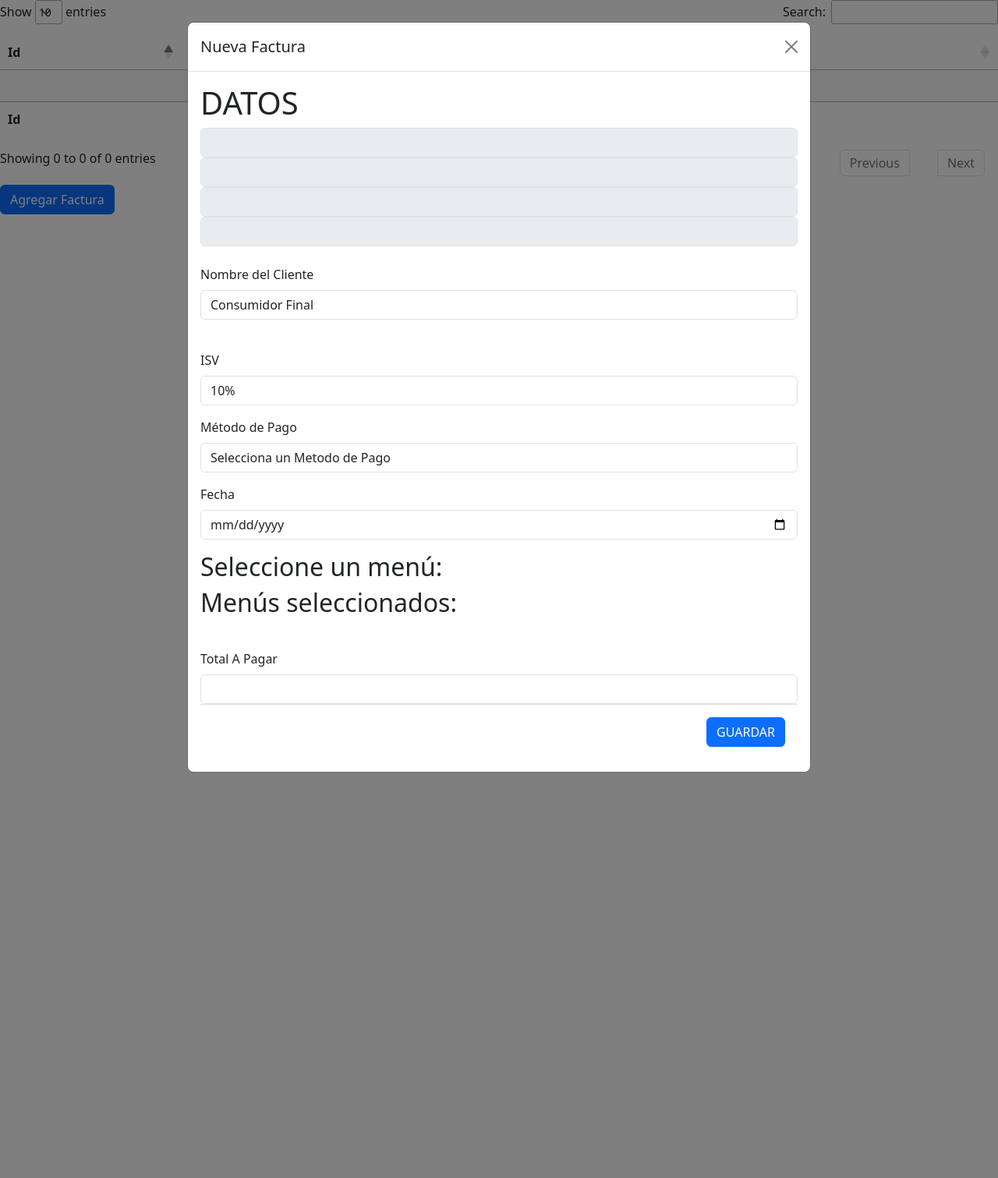
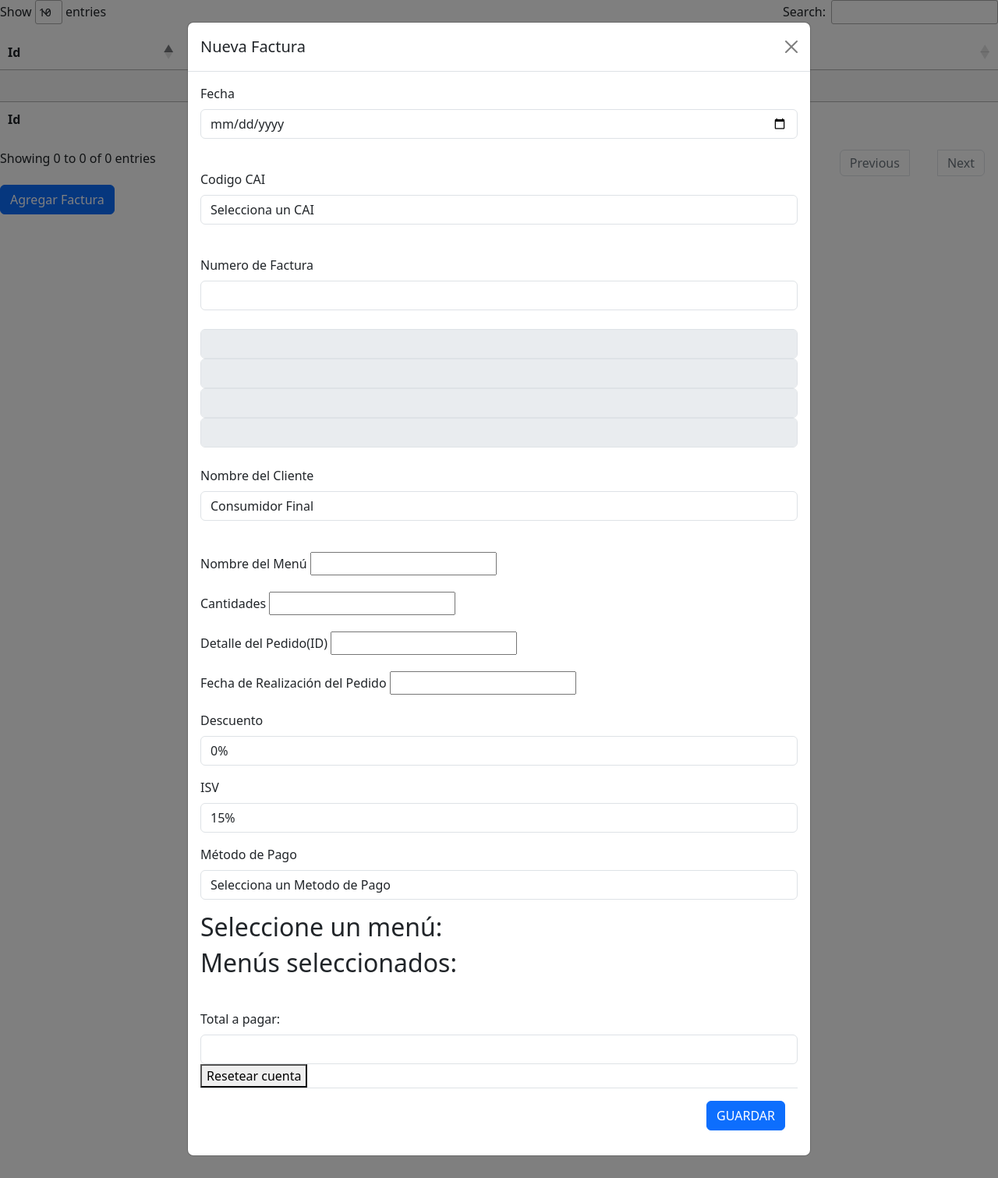
Before and after one commit to Midari-tokitsun/Proyects22, a Django app: page /facturacion/ in a window 1280 px wide, after a click on "Agregar Factura". Shown: the whole page at 78% size. Run offline with Django 4.2, Linux system fonts and the light colour scheme; data that the repository does not hold is empty; parts of the project's set-up code (start-up, migrations or seed data) failed here and were passed over; some libraries are stand-ins or nearby versions.

Commit message:
Actualizaciones hechas al proyecto 30/3/23
Actualizaciones hechas al proyecto 30/3/23

```diff
--- a/restaurant/main/urls.py
+++ b/restaurant/main/urls.py
@@ -337,6 +337,8 @@ urlpatterns = [
 
     path("facturacion/",views.facturaciontabla, name="facturacion"),
 
+    path('obtener_detalles_pedido/', views.obtener_detalles_pedido, name='obtener_detalles_pedido'),
+    path('obtener_detalles_menu/', views.obtener_detalles_menu, name='obtener_detalles_menu'),
 
 #FIN
 
--- a/restaurant/restaurantwebsite/templates/facturacion.html
+++ b/restaurant/restaurantwebsite/templates/facturacion.html
@@ -75,12 +75,12 @@
             .grid-container {
               display: grid;
               grid-template-columns: repeat(3, 1fr);
-              grid-gap: 10px;
+              grid-gap: 5px;
             }
             .grid-item {
               background-color: #ddd;
-              padding: 20px;
-              font-size: 30px;
+              padding: 15px;
+              font-size: 15px;
               text-align: center;
             }
           </style>
@@ -100,8 +100,32 @@
        </div>
        <div class="modal-body">
 
-        <h1>DATOS</h1>
         <form id="factura-form">
+
+
+
+
+          <div class="mb-3">
+            <label for="fecha" class="form-label">Fecha</label>
+            <input type="date" class="form-control" id="fecha" name="fecha">
+          </div>
+
+          <br>
+          <div class="mb-3">
+            <label for="cliente" class="form-label">Codigo CAI</label>
+            <select class="form-control" name="" id="">
+               <option value="" selected>Selecciona un CAI</option>
+               {% for s in sar %}
+               <option value="{{s.codigo_sar}}">{{s.codigo_sar}}</option>
+               {% endfor %}
+           </select>
+          </div>
+
+          <br>
+           <label for="">Numero de Factura</label>
+            <input type="text" class="form-control" name="" id="">
+
+            <br>
         {% if request.session %}
 
          <input class="form-control" value="{{ request.session.nombre }}" readonly>
@@ -114,7 +138,7 @@
             <br>
            <div class="mb-3">
              <label for="cliente" class="form-label">Nombre del Cliente</label>
-             <select class="form-control" name="" id="">
+             <select class="form-control" name="" id="cliente-select">
                 <option value="" selected>Consumidor Final</option>
                 {% for u in user %}
                 <option value="{{u.nombre}}">{{u.nombre}}</option>
@@ -123,14 +147,44 @@
            </div>
             <br>
 
+            <div class="mb-3">
+              <label for="menu" class="form-label">Nombre del Menú</label>
+              <input type="text" name="menu" id="menu-input" readonly>
+          </div>
+
+          <div class="mb-3">
+              <label for="cantidades" class="form-label">Cantidades</label>
+              <input type="text" name="cantidades" id="cantidades-input" readonly>
+          </div>
+
+          <div class="mb-3">
+              <label for="detalle" class="form-label">Detalle del Pedido(ID)</label>
+              <input type="text" name="detalle" id="detalle-input" readonly>
+          </div>
+
+          <div class="mb-3">
+              <label for="fecha" class="form-label">Fecha de Realización del Pedido</label>
+              <input type="text" name="fecha" id="fecha-input" readonly>
+          </div>
+
+
+            <div class="mb-3">
+              <label for="cliente" class="form-label">Descuento</label>
+              <select class="form-control" name="" id="">
+                 <option value="" selected>0%</option>
+                 <option value="" >5%</option>
+                 <option value="" >10%</option>
+
+              </select>
+            </div>
+
+
 
             <div class="mb-3">
                 <label for="cliente" class="form-label">ISV</label>
                 <select class="form-control" name="" id="">
-                   <option value="" selected>10%</option>
-                   <option value="" >15%</option>
-                   <option value="" >20%</option>
-
+                   <option value="" selected>15%</option>
+                   <option value="" >18%</option>
                 </select>
               </div>
 
@@ -165,30 +219,33 @@
             </div>
 
 
-
-           <div class="mb-3">
-             <label for="fecha" class="form-label">Fecha</label>
-             <input type="date" class="form-control" id="fecha" name="fecha">
-           </div>
 <!-- Este es el contenedor de la grilla de selección de menú -->
 <div id="menu-grid-container">
   <h2>Seleccione un menú:</h2>
   <div class="grid-container">
     {% for m in men %}
-                <div class="grid-item" data-menu="{{m.nombre_menu}}">{{m.nombre_menu}}</div>
+    <div class="grid-item" data-menu="{{m.nombre_menu}}" data-precio="{{m.precio_menu}}">{{m.nombre_menu}} - {{m.precio_menu}}</div>
     {% endfor %}
   </div>
 </div>
-           <!-- Este es el contenedor de los menús seleccionados -->
+
+
 <div id="selected-menus-container">
   <h2>Menús seleccionados:</h2>
-             <ul id="selected-menus-list">
-              </ul>
+  <ul id="selected-menus-list"></ul>
+</div>
 
-           </div>
            <br>
-           <label class="form-label" for="">Total A Pagar</label>
-           <input class="form-control" type="text">
+           <label class="form-label" for="total-a-pagar">Total a pagar:</label>
+           <input id="total-a-pagar" class="form-control" type="text" >
+
+
+
+
+
+           <button id="reset-total-button" type="button">Resetear cuenta</button>
+
+
 
 
            <div class="modal-footer">
@@ -201,6 +258,38 @@
 
 
         <script>
+
+
+$(document).ready(function() {
+    $('#cliente-select').change(function() {
+        var cliente_id = $(this).val();
+
+        if (cliente_id !== '') {
+            $.ajax({
+                url: '/obtener_detalles_pedido/',
+                type: 'GET',
+                data: {
+                    'cliente_id': cliente_id
+                },
+                success: function(response) {
+                    $('#menu-input').val(response.menu_nombre);
+                    $('#cantidades-input').val(response.cantidades);
+                    $('#detalle-input').val(response.detalle_id);
+                    $('#fecha-input').val(response.fecha);
+                },
+                error: function(error) {
+                    console.log(error);
+                }
+            });
+        } else {
+            // Limpiar los campos de entrada si no se ha seleccionado ningún cliente
+            $('#menu-input').val('');
+            $('#cantidades-input').val('');
+            $('#detalle-input').val('');
+            $('#fecha-input').val('');
+        }
+    });
+});
 
 
 const select = document.getElementById('metodo-pago');
@@ -227,22 +316,119 @@ const select = document.getElementById('metodo-pago');
         }
     });
 
+    $(document).ready(function() {
+  // Lista de menús seleccionados
+  var selectedMenus = [];
 
+
+  $("#reset-total-button").click(function() {
+  $("#total-a-pagar").val("0€");
+});
+
+
+  // Función para actualizar el input de "Total a pagar"
   function updateSelectedMenusInput() {
-  var selectedMenus = [];
+    var total = 0;
+    for (var i = 0; i < selectedMenus.length; i++) {
+      total += parseInt(selectedMenus[i].precio) * selectedMenus[i].cantidad;
+    }
+    $("#total-a-pagar").val(total + "€");
+  }
+
+  function addSelectedMenu(menu) {
+  // Buscar el menú en la lista de seleccionados
+  var selectedMenu = selectedMenus.find(function(m) {
+    return m.nombre === menu.nombre;
+  });
+
+  if (selectedMenu) {
+    // Incrementar la cantidad del menú seleccionado y actualizar el elemento de lista
+    selectedMenu.cantidad++;
+    $("#selected-menus-list li[data-nombre='" + menu.nombre + "']").text(selectedMenu.nombre + " x" + selectedMenu.cantidad);
+  } else {
+    // Agregar el menú a la lista con cantidad inicial de 1
+    selectedMenu = {
+      nombre: menu.nombre,
+      precio: menu.precio,
+      cantidad: 1
+    };
+    selectedMenus.push(selectedMenu);
+
+    // Crear un nuevo elemento de lista con el nombre y el precio del menú
+    var $newListItem = $("<li></li>")
+      .text(selectedMenu.nombre + " x" + selectedMenu.cantidad)
+      .attr("data-nombre", selectedMenu.nombre)
+      .attr("data-precio", selectedMenu.precio);
+
+    // Agregar el nuevo elemento a la lista de menús seleccionados
+    $("#selected-menus-list").append($newListItem);
+  }
+
+  // Actualizar el input de "Total a pagar"
+  updateSelectedMenusInput();
+}
+
+
+  // Función para quitar un menú de la lista de seleccionados
+  function removeSelectedMenu(menu) {
+    // Buscar el menú en la lista
+    for (var i = 0; i < selectedMenus.length; i++) {
+      if (selectedMenus[i].nombre === menu.nombre) {
+        // Decrementar la cantidad de selección y quitar el menú si la cantidad llega a 0
+        selectedMenus[i].cantidad--;
+        if (selectedMenus[i].cantidad === 0) {
+          selectedMenus.splice(i, 1);
+
+          // Buscar el elemento de lista correspondiente y quitarlo
           $("#selected-menus-list li").each(function() {
-    selectedMenus.push($(this).attr("data-menu"));
+            if ($(this).text() === menu.nombre) {
+              $(this).remove();
+              return false;
+            }
           });
-  $("#menus_seleccionados").val(selectedMenus.join(","));
         }
+        break;
+      }
+    }
+
+    // Actualizar el input de "Total a pagar"
+    updateSelectedMenusInput();
+  }
+
+  // Manejador de eventos para hacer clic en un menú
+  $(".grid-item").click(function() {
+    // Obtener el nombre y el precio del menú
+    var menuNombre = $(this).data("menu");
+    var menuPrecio = $(this).data("precio");
+
+    // Agregar o quitar el menú según corresponda
+    addSelectedMenu({nombre: menuNombre, precio: menuPrecio});
+  });
+});
+
+
 
     $(document).ready(function() {
       // Agregar un menú seleccionado
       $("#menu-grid-container .grid-item").click(function() {
         var menu = $(this).attr("data-menu");
         var menuName = $(this).text();
-    $("#selected-menus-list").append('<li data-menu="' + menu + '">' + menuName + ' <button class="remove-menu-btn">Eliminar</button></li>');
+
+        // Realizar una solicitud AJAX para obtener los detalles del menú, incluyendo el precio
+        $.ajax({
+          url: "/obtener_detalles_menu",
+          data: { menu: menu },
+          success: function(response) {
+            var precio = response.precio;
+
+            // Agregar el menú seleccionado y su precio a la lista de menús
+            $("#selected-menus-list").append('<li data-menu="' + menu + '" data-precio="' + precio + '">' + menuName + ' (' + precio + '€) <button class="remove-menu-btn">Eliminar</button></li>');
             updateSelectedMenusInput();
+          },
+          error: function() {
+            alert("Error al obtener los detalles del menú.");
+          }
+        });
       });
 
       // Eliminar un menú seleccionado
@@ -251,7 +437,6 @@ $(document).ready(function() {
         updateSelectedMenusInput();
       });
     });
-
     $(document).ready(function() {
     // Esta función se ejecuta cuando la página ha sido completamente cargada
 
@@ -264,10 +449,7 @@ $(document).ready(function() {
       var selectedMenusList = $("#selected-menus-list");
       var menuItem = $(this).data("menu");
 
-      // Si el elemento ya fue seleccionado, no lo agregamos de nuevo
-      if (!selectedMenusList.find("[data-menu='" + menuItem + "']").length) {
-        selectedMenusList.append("<li data-menu='" + menuItem + "'>" + $(this).text() + "</li>");
-      }
+
     });
 
     // Agregamos un listener de submit al formulario
--- a/restaurant/restaurantwebsite/views.py
+++ b/restaurant/restaurantwebsite/views.py
@@ -3007,11 +3007,43 @@ def facturaciontabla(request):
     men=menutabla.objects.all()
     user=insertuser.objects.all()
     meto=metodo_pago_tabla.objects.all()
+    sar=sar_tabla.objects.all()
     context={
         'men':men,
         'user':user,
         'meto':meto,
+        'sar':sar,
     }
     return render(request,"facturacion.html",context)
 
 #fIN DE LA VISTA FACTURACION
+from django.views.decorators.csrf import csrf_exempt
+
+@csrf_exempt
+def obtener_detalles_pedido(request):
+    if request.method == 'GET':
+        cliente_id = request.GET.get('cliente_id', '')
+
+        if cliente_id:
+            # Obtener el último pedido del cliente seleccionado
+            pedido = pedidostabla.objects.filter(nombre_cliente=cliente_id).last()
+
+            if pedido is not None:
+                # Crear un diccionario con los detalles del pedido
+                detalles_pedido = {
+                    'menu_nombre': pedido.nombre_menu,
+                    'cantidades': pedido.cantidades,
+                    'detalle_id': pedido.id_pedido,
+                    'fecha': pedido.fecha_pedido,
+                }
+
+                return JsonResponse(detalles_pedido)
+
+        # Si no se encontró ningún pedido o no se proporcionó el parámetro `cliente_id`, devolver una respuesta vacía
+    return JsonResponse({})
+@csrf_exempt
+def obtener_detalles_menu(request):
+    menu_nombre = request.GET.get('menu', None)
+    menu = get_object_or_404(menutabla, nombre_menu=menu_nombre)
+    precio = menu.precio_menu
+    return JsonResponse({'precio': str(precio)})
```
Lines whose indentation alone changed are shown as unchanged.
